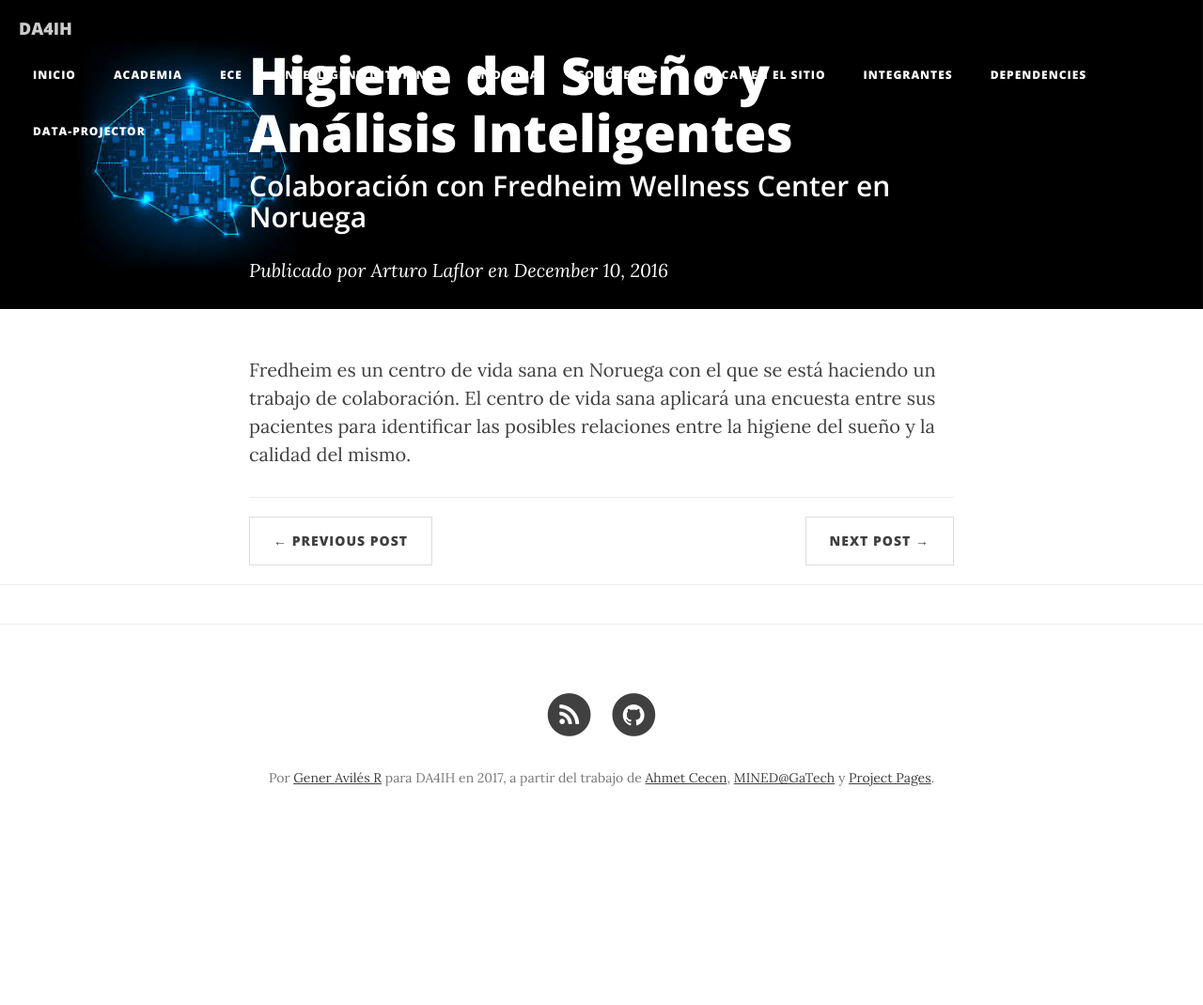
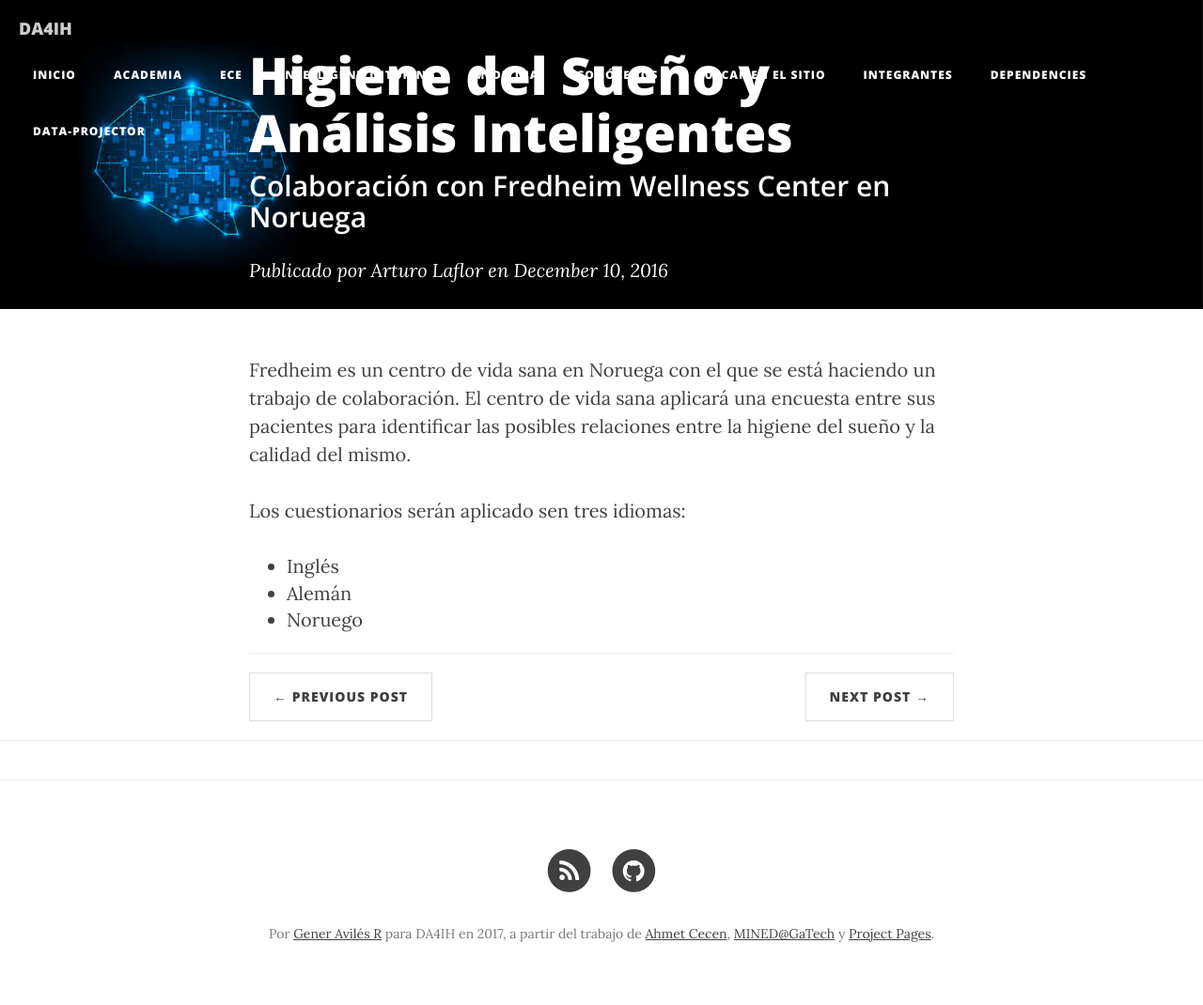
Before and after one commit to DA4IH/DA4IH.github.io, a Jekyll site: the page built from _posts/2016-12-10-fredheim.markdown, in a window 1280 px wide. Shown: the whole page at 94% size. Built offline with Jekyll 4.4.1, drawn with Linux system fonts in a browser that asks for light colours; nearby versions of some CDN libraries; comment, search, counter and statistics services are not loaded; before the commit the page ends 904 px from its top, so only the background shows below that.

Commit message:
Idiomas
Se agregaron los idiomas de aplicación del cuestionario

```diff
--- a/_posts/2016-12-10-fredheim.markdown
+++ b/_posts/2016-12-10-fredheim.markdown
@@ -9,4 +9,9 @@
 visualworkflow: false
 ---
 
-Fredheim es un centro de vida sana en Noruega con el que se está haciendo un trabajo de colaboración. El centro de vida sana aplicará una encuesta entre sus pacientes para identificar las posibles relaciones entre la higiene del sueño y la calidad del mismo.
+Fredheim es un centro de vida sana en Noruega con el que se está haciendo un trabajo de colaboración. El centro de vida sana aplicará una encuesta entre sus pacientes para identificar las posibles relaciones entre la higiene del sueño y la calidad del mismo. <br />
+
+Los cuestionarios serán aplicado sen tres idiomas:
+* Inglés
+* Alemán
+* Noruego
```
